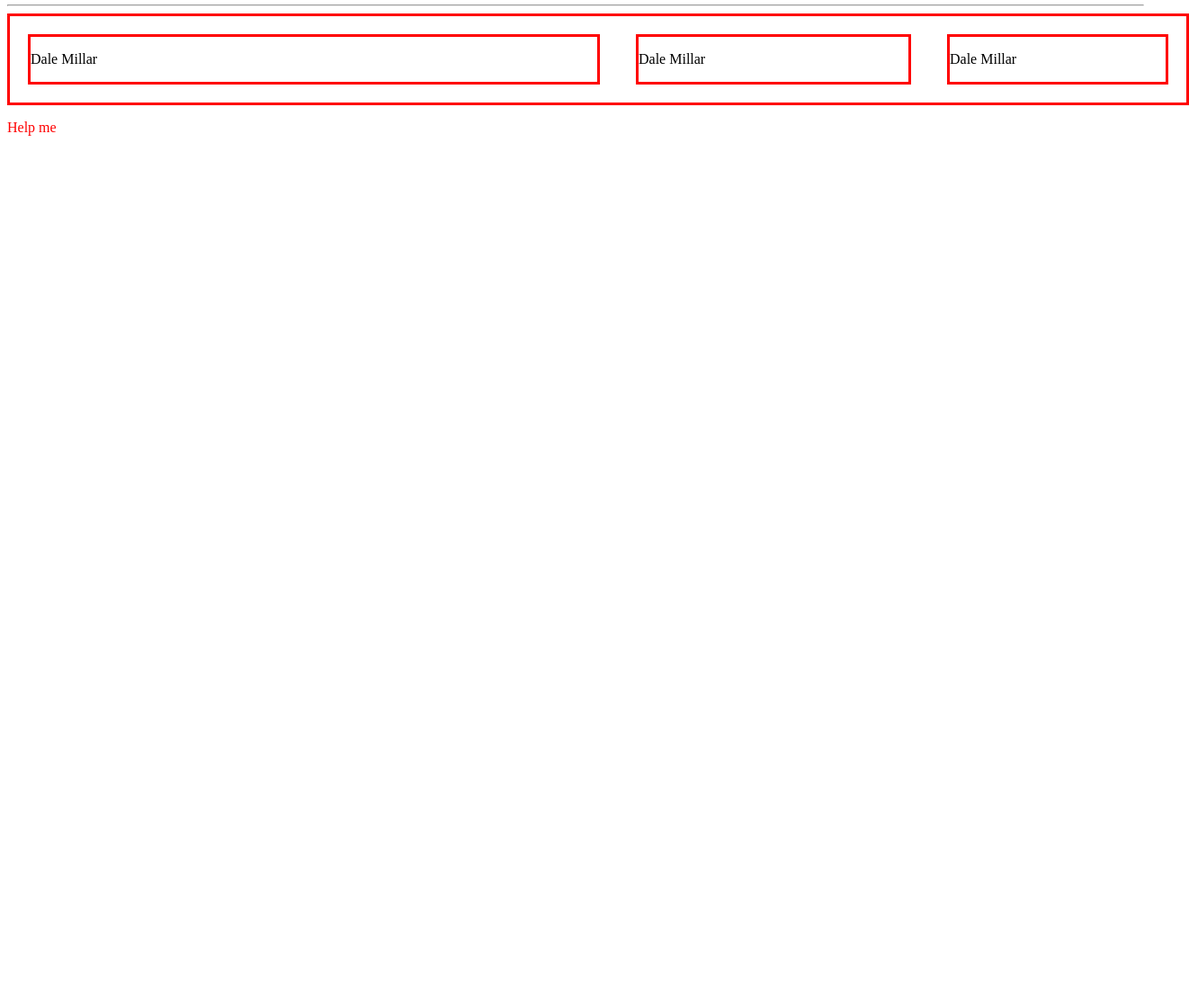
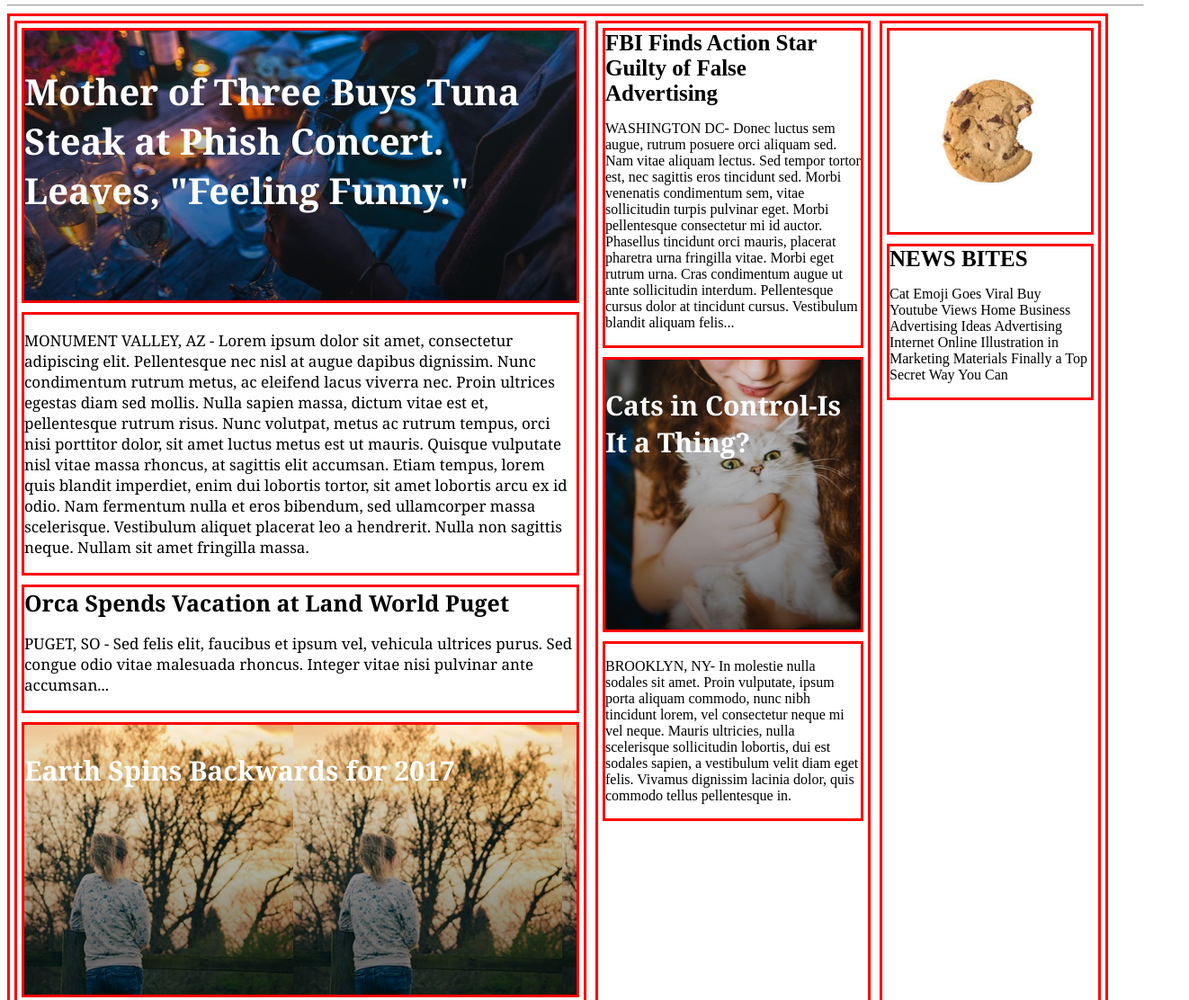
Before and after one commit to dalemillar/mytimes, a plain HTML site: page index.html in a window 1280 px wide. Shown: the part 80-1192 px from the top of the page at 90% size, 1322 px wide, since content can reach past the window. Before the commit the page ends 800 px from the top, so only its background shows below. Drawn offline with Linux system fonts and the light colour scheme.

Commit message:
Commit at Q4 Stage

```diff
--- a/index.html
+++ b/index.html
@@ -22,13 +22,54 @@
     <hr>
     <div class="main">
       <div class="column large">
-        <p>Dale Millar</p>
+        <div class="column tuna">
+          <p class='overlay top'>Mother of Three Buys Tuna Steak at Phish Concert. Leaves, "Feeling Funny."</p>
+        </div>
+        <div class="column text">
+          <p>MONUMENT VALLEY, AZ - Lorem ipsum dolor sit amet, consectetur adipiscing elit. Pellentesque nec nisl at augue dapibus dignissim. Nunc condimentum rutrum metus, ac eleifend lacus viverra nec. Proin ultrices egestas diam sed mollis. Nulla sapien massa, dictum vitae est et, pellentesque rutrum risus. Nunc volutpat, metus ac rutrum tempus, orci nisi porttitor dolor, sit amet luctus metus est ut mauris. Quisque vulputate nisl vitae massa rhoncus, at sagittis elit accumsan. Etiam tempus, lorem quis blandit imperdiet, enim dui lobortis tortor, sit amet lobortis arcu ex id odio. Nam fermentum nulla et eros bibendum, sed ullamcorper massa scelerisque. Vestibulum aliquet placerat leo a hendrerit. Nulla non sagittis neque. Nullam sit amet fringilla massa.</p>
+        </div>
+        <div class="column text">
+          <p class='headline'>Orca Spends Vacation at Land World Puget</p>
+
+          <p>PUGET, SO - Sed felis elit, faucibus et ipsum vel, vehicula ultrices purus. Sed congue odio vitae malesuada rhoncus. Integer vitae nisi pulvinar ante accumsan...</p>
+        </div>
+        <div class="column earth">
+          <p class='overlay'>Earth Spins Backwards for 2017</p>
+        </div>
+        <div class="column">
+          <p class = 'headline'>Burger for Breakfast: How Early is too Early?</p>
+
+          <p>Mew York, MY—Interdum et malesuada fames ac ante ipsum primis in faucibus. Pellentesque id quam facilisis, ultrices ante ut, rutrum enim. Praesent eu nisl erat.</p>
+        </div>
+        <div class="column camera">
+          <p class = 'overlay'>Research Shows Cameras Erase Memory</p>
+        </div>
       </div>
       <div class="column medium">
-        <p>Dale Millar</p>
+        <div class="column">
+          <p class='headline'>FBI Finds Action Star Guilty of False Advertising</p>
+
+            <p>WASHINGTON DC- Donec luctus sem augue, rutrum posuere orci aliquam sed. Nam vitae aliquam lectus. Sed tempor tortor est, nec sagittis eros tincidunt sed. Morbi venenatis condimentum sem, vitae sollicitudin turpis pulvinar eget. Morbi pellentesque consectetur mi id auctor. Phasellus tincidunt orci mauris, placerat pharetra urna fringilla vitae. Morbi eget rutrum urna. Cras condimentum augue ut ante sollicitudin interdum. Pellentesque cursus dolor at tincidunt cursus. Vestibulum blandit aliquam felis...</p>
+
+        </div>
+        <div class="column cats">
+          <p class = 'overlay'>Cats in Control-Is It a Thing?</p>
+
+        </div>
+        <div class="column">
+          <p>BROOKLYN, NY- In molestie nulla sodales sit amet. Proin vulputate, ipsum porta aliquam commodo, nunc nibh tincidunt lorem, vel consectetur neque mi vel neque. Mauris ultricies, nulla scelerisque sollicitudin lobortis, dui est sodales sapien, a vestibulum velit diam eget felis. Vivamus dignissim lacinia dolor, quis commodo tellus pellentesque in.</p>
+
+        </div>
       </div>
       <div class="column small">
-        <p>Dale Millar</p>
+        <div class="column">
+          <img src="./resources/images/img-news-bite.png" alt="cookie">
+        </div>
+        <div class="column">
+          <p class='headline'>NEWS BITES</p>
+
+            <p>Cat Emoji Goes Viral Buy Youtube Views Home Business Advertising Ideas Advertising Internet Online Illustration in Marketing Materials Finally a Top Secret Way You Can</p>
+        </div>
       </div>
 
     </div>
--- a/resources/css/style.css
+++ b/resources/css/style.css
@@ -43,7 +43,9 @@
   /*width: 100%;*/
 }
 .column{
-  margin: 20px;
+  margin: 5px;
+  display: flex;
+  flex-direction: column;
 }
 .column.large {
   width: 630px;
@@ -56,3 +58,47 @@
 .column.small {
   width: 240px;
 }
+
+.tuna{
+  background-image: url('../images/img-story-main.png');
+  min-height: 300px;
+}
+
+.earth{
+  background-image: url('../images/img-story-2.png');
+  min-height: 300px;
+}
+
+.camera{
+  background-image: url('../images/img-story-3.png');
+  min-height: 300px;
+}
+
+.cats{
+  background-image: url('../images/img-story-1.png');
+  min-height: 300px;
+}
+
+.text{
+  font-family: Georgia;
+  font-size: 17px;
+  color: black;
+}
+
+.headline{
+  font-size: 25px;
+  margin-top: 0px;
+  margin-bottom: 0px;
+  font-weight: bold;
+}
+
+.overlay{
+  font-family: Georgia;
+  font-weight: bold;
+  font-size: 30px;
+  color: white;
+}
+
+.top{
+  font-size: 40px;
+}
```
